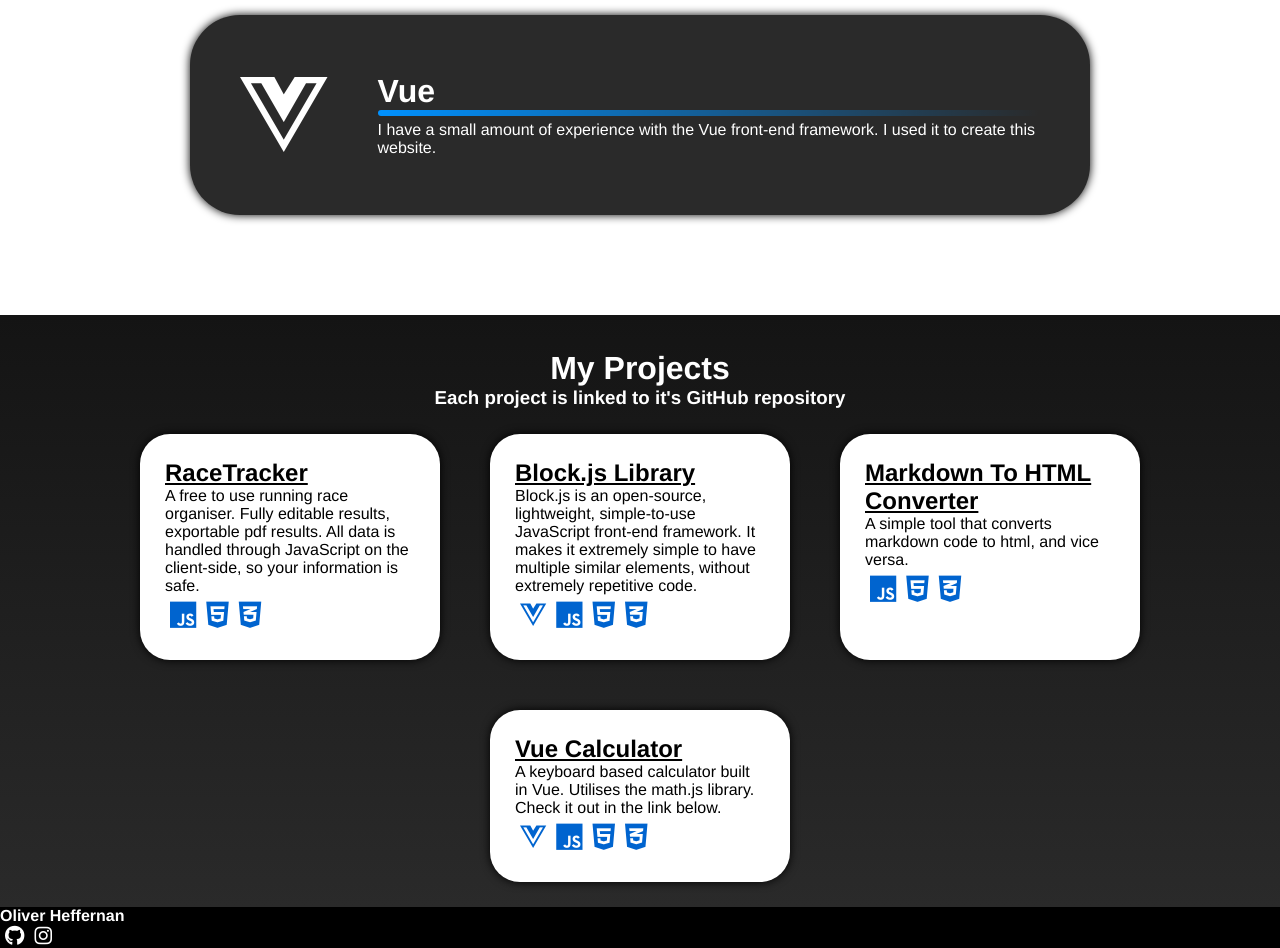
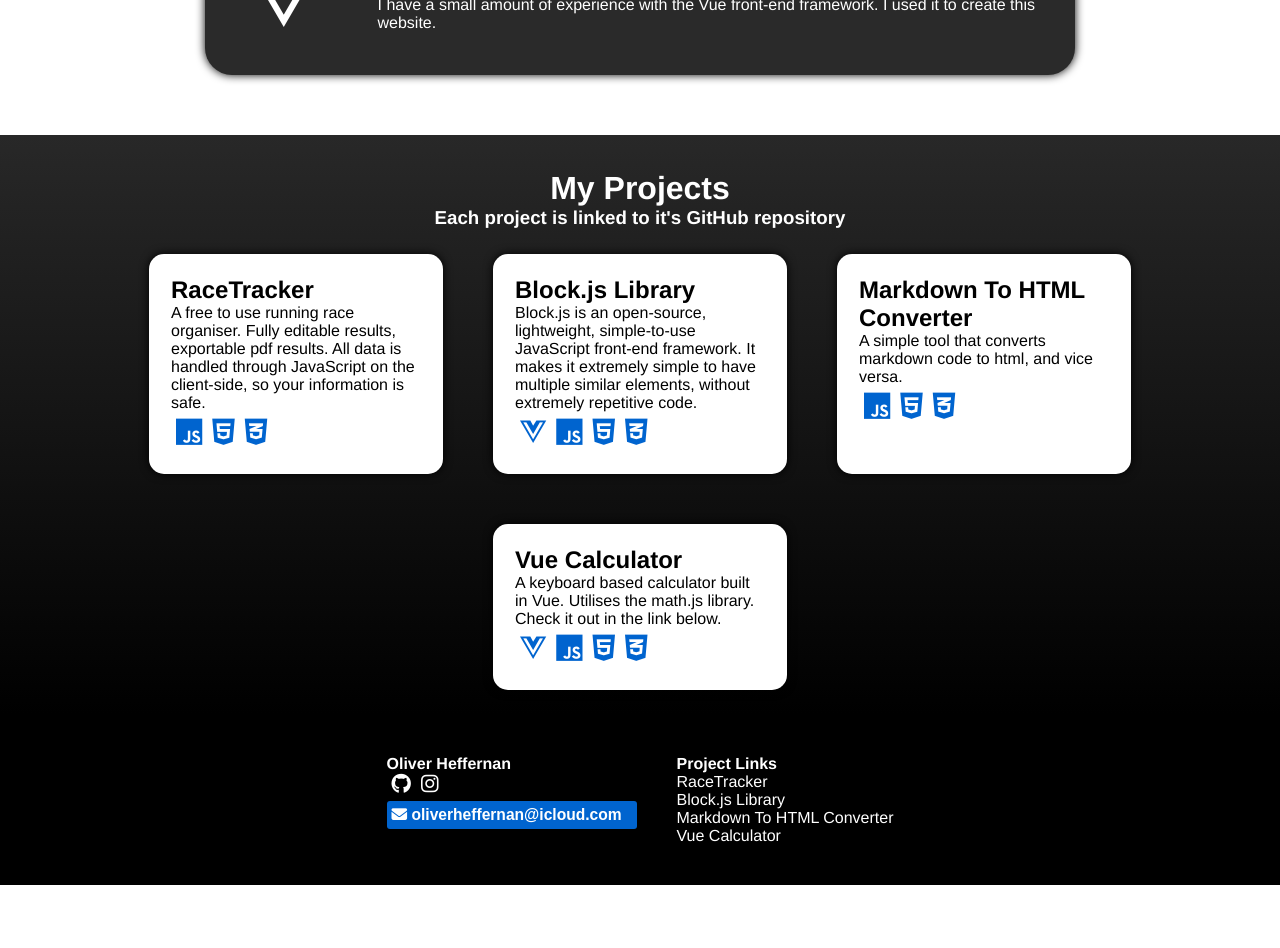
Before and after one commit to OliverHeffernan/oliverheffernan.github.io, a Vue app: page / in a window 1280 px wide. Shown: the part 1440-2388 px from the top of the page. After the commit the page ends 2325 px from the top, so only its background shows below. Built offline with nearby package versions, Linux system fonts and the light colour scheme.

Commit message:
added some stuff to the homespread, and the footer.

```diff
--- a/public/index.html
+++ b/public/index.html
@@ -5,11 +5,11 @@
     <meta http-equiv="X-UA-Compatible" content="IE=edge">
     <meta name="viewport" content="width=device-width,initial-scale=1.0">
     <link rel="icon" href="<%= BASE_URL %>favicon.ico">
-    <title><%= htmlWebpackPlugin.options.title %></title>
+    <title>Oliver Heffernan</title>
   </head>
   <body>
     <noscript>
-      <strong>We're sorry but <%= htmlWebpackPlugin.options.title %> doesn't work properly without JavaScript enabled. Please enable it to continue.</strong>
+      <strong>We're sorry but this portfolio doesn't work properly without JavaScript enabled. Please enable it to continue.</strong>
     </noscript>
     <div id="app"></div>
     <!-- built files will be auto injected -->
--- a/src/components/HomeSpread.vue
+++ b/src/components/HomeSpread.vue
@@ -40,6 +40,20 @@ document.addEventListener('mousemove', onMouseMove);
     }
 }
 
+@keyframes border-radius-anim {
+    0% {
+        border-radius: 0px;
+        opacity: 100%;
+    }
+    50% {
+        opacity: 0%;
+    }
+    100% {
+        border-radius: 0px 0px 650px 650px;
+        opacity: 0%;
+    }
+}
+
 #firstFullScreen {
     width: 100%;
     height: calc(100vh - 66px);
@@ -48,6 +62,8 @@ document.addEventListener('mousemove', onMouseMove);
     align-items: center;
     overflow-x: hidden;
     background: linear-gradient(rgb(20,20,20), rgb(42, 42, 42));
+    animation: border-radius-anim linear;
+    animation-timeline: scroll();
 }
 
 #bigName {
@@ -65,5 +81,4 @@ document.addEventListener('mousemove', onMouseMove);
 h2 {
     color: rgb(0, 145, 255);
 }
-
 </style>
--- a/src/components/MainFooter.vue
+++ b/src/components/MainFooter.vue
@@ -1,17 +1,77 @@
+<script>
+export default {
+    methods: {
+        copyEmail() {
+            navigator.clipboard.writeText("oliverheffernan@icloud.com");
+        }
+    }
+}
+
+</script>
+
 <template>
     <footer>
-        <h4>Oliver Heffernan</h4>
-        <div id="socialLinks">
-            <a href="https://github.com/OliverHeffernan"><i class="fa-brands fa-github"></i></a>
-            <a href="https://www.instagram.com/o.heff/"><i class="fa-brands fa-instagram"></i></a>
+        <div id="centered">
+            <div id="contacts" class="column">
+                <h4>Oliver Heffernan</h4>
+                <div id="socialLinks">
+                        <a href="https://github.com/OliverHeffernan"><i class="fa-brands fa-github"></i></a>
+                        <a href="https://www.instagram.com/o.heff/"><i class="fa-brands fa-instagram"></i></a>
+                </div>
+                <button @click="copyEmail">
+                    <h3>
+                        <i id="envelope" class="fa-solid fa-envelope"></i>
+                        <i id="clipboard" class="fa-solid fa-clipboard first-hidden"></i>
+                        <i id="clipboard-check" class="fa-solid fa-clipboard-check first-hidden"></i>
+                        oliverheffernan@icloud.com
+                    </h3>
+                </button>
+            </div>
+            <div id="projectLinks" class="column">
+                <h4>Project Links</h4>
+                <ul>
+                    <li><a href="https://github.com/OliverHeffernan/Racetracker">RaceTracker</a></li>
+                    <li><a href="https://github.com/OliverHeffernan/block-js-library">Block.js Library</a></li>
+                    <li><a href="https://github.com/OliverHeffernan/markdown-to-html-translator">Markdown To HTML Converter</a></li>
+                    <li><a href="https://github.com/OliverHeffernan/vue-calculator">Vue Calculator</a></li>
+                </ul>
+            </div>
         </div>
     </footer>
 </template>
 
 <style>
 
+
+
 footer {
     background-color: black;
+    color: white;
+    padding: 20px 30px;
+    display: flex;
+    flex-wrap: wrap;
+}
+
+footer #centered {
+    display: flex;
+    flex-wrap: wrap;
+    margin: 0 auto;
+}
+
+.column {
+    padding: 20px 20px;
+}
+
+#projectLinks {
+    display: block;
+}
+
+#projectLinks ul {
+    list-style: none;
+}
+
+#projectLinks a {
+    text-decoration: none;
     color: white;
 }
 
@@ -21,4 +81,44 @@ footer #socialLinks a {
     color: white;
 }
 
+footer h4 i {
+    margin: 5px;
+}
+
+footer button {
+    background-color: rgb(0, 100, 207);
+    border: none;
+    border-radius: 3px;
+    color: white;
+    padding: 5px;
+    margin: 5px 0;
+    display: flex;
+    cursor: pointer;
+    width: 250px
+}
+
+footer button .first-hidden {
+    display: none;
+}
+
+footer button:hover #envelope {
+    display: none;
+}
+
+footer button:hover #clipboard {
+    display: inline-block;
+}
+
+footer button:focus #clipboard {
+    display: none;
+}
+
+footer button:focus #clipboard-check {
+    display: inline-block;
+}
+
+footer button:focus #envelope {
+    display: none;
+}
+
 </style>
--- a/src/components/ProjectContainer.vue
+++ b/src/components/ProjectContainer.vue
@@ -31,8 +31,8 @@ export default {
 
 <template>
 
-<div class="projectContainer">
-    <h2><a :href="ghLink" target="_blank"> {{ title }} </a></h2>
+<a :href="ghLink" target="_blank" class="projectContainer">
+    <h2>{{ title }}</h2>
     <p> {{ blurb }}</p>
     <div class="icons">
         <SkillIcon
@@ -41,7 +41,7 @@ export default {
             :iconClass="skillIcon"
         />
     </div>
-</div>
+</a>
 
 </template>
 
@@ -50,16 +50,20 @@ export default {
 .projectContainer {
     /* background-color: rgb(42,42,42); */
     background-color: white;
-    padding: 25px;
-    border-radius: 30px;
+    padding: 22px;
+    border-radius: 15px;
     box-shadow: 0px 0px 10px black;
     width: min(250px, calc(100vw - 250px));
     margin: 25px;
     text-align: left;
+    color: black;
+    text-decoration: none;
+    transition: all 0.4s;
 }
 
-.projectContainer a {
-    color: black;
+.projectContainer:hover {
+    scale: 1.05;
+    box-shadow:rgb(0, 100, 207) 0px 0px 20px;
 }
 
 .projectContainer p {
--- a/src/components/ProjectSection.vue
+++ b/src/components/ProjectSection.vue
@@ -60,7 +60,7 @@ export default {
 
 #projectsSection {
     padding-top: 35px;
-    background: linear-gradient(rgb(20,20,20), rgb(42, 42, 42));
+    background: linear-gradient(rgb(40,40,40), black);
     text-align: center;
 }
 
--- a/src/components/SkillContainer.vue
+++ b/src/components/SkillContainer.vue
@@ -76,9 +76,9 @@ export default {
 
 #container {
     background-color: rgb(42, 42, 42);
-    padding: 50px;
-    margin-bottom: 50px;
-    border-radius: 50px;
+    padding: 35px;
+    margin: 10px;
+    border-radius: 27px;
     align-items: center;
     box-shadow: 0px 0px 10px black;
     transition: filter transform 0.5s;
```
